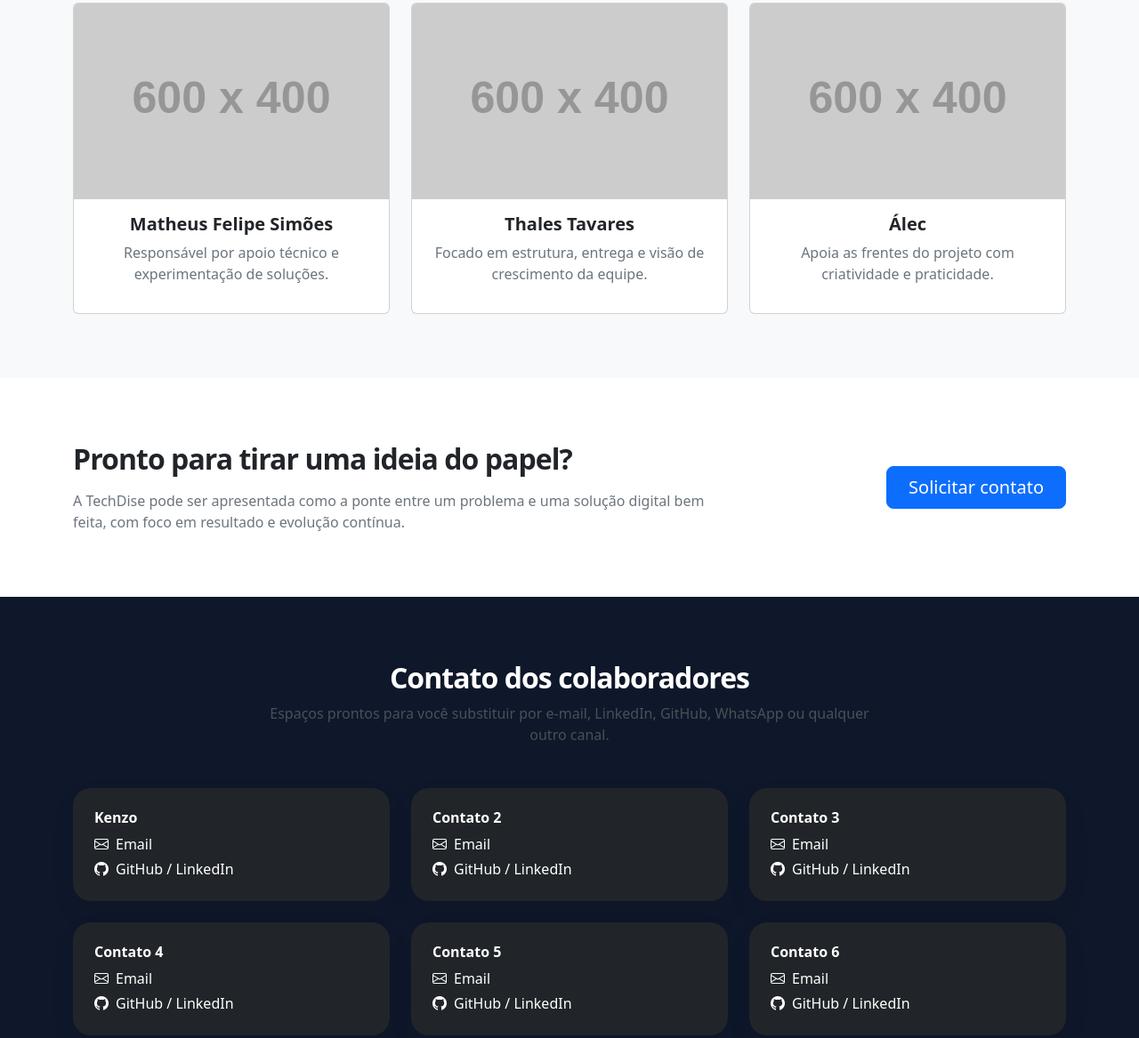
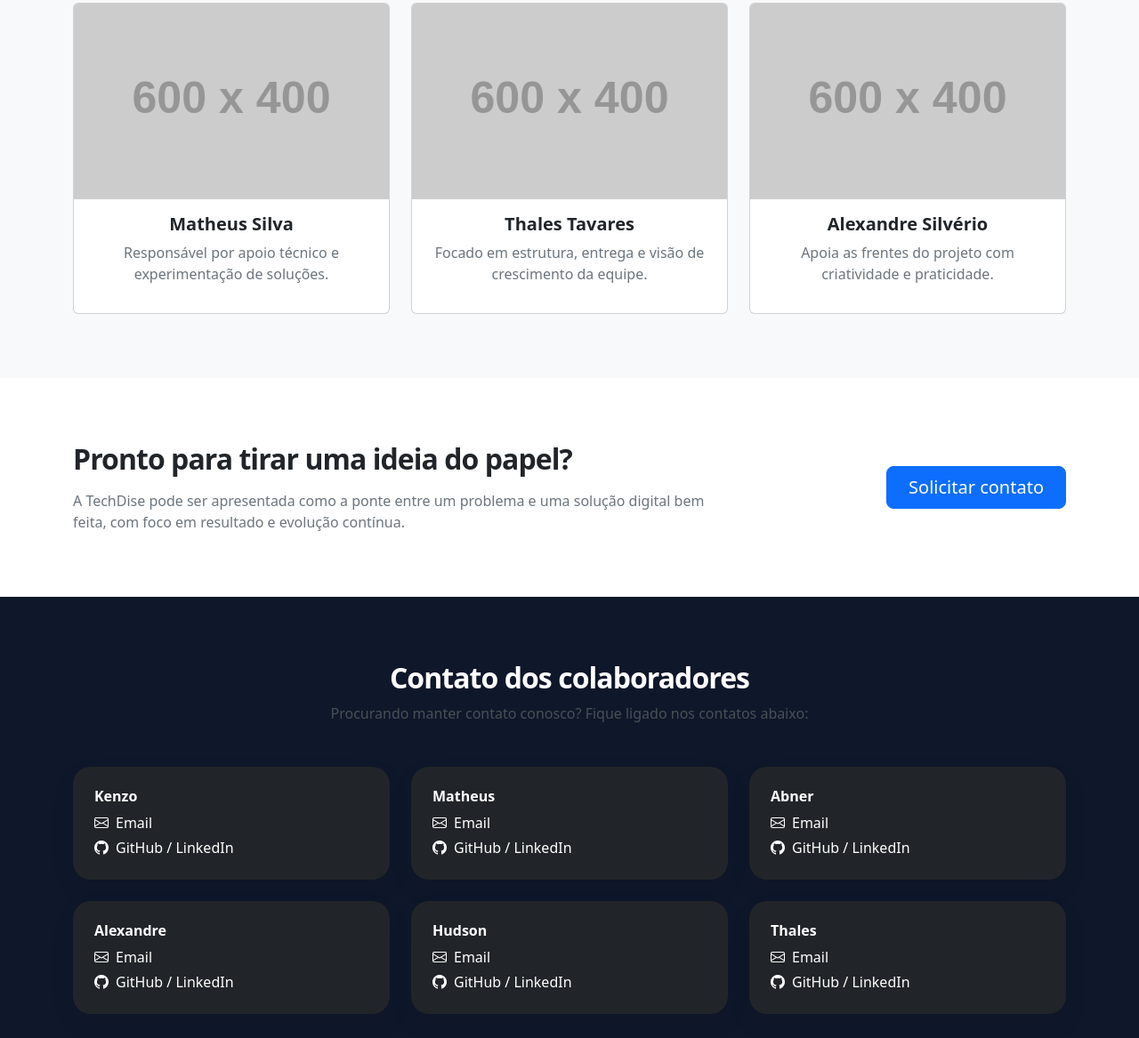
Before and after one commit to KenzoSenna/techdise, a plain HTML site: page index.html in a window 1280 px wide. Shown: the part 4765-5932 px from the top of the page at 89% size. Drawn offline with nearby package versions, Linux system fonts and the light colour scheme; placeholder pictures from the web are drawn by us.

Commit message:
fix: dados de homolog

```diff
--- a/index.html
+++ b/index.html
@@ -8,7 +8,7 @@
   <link href="https://cdn.jsdelivr.net/npm/bootstrap@5.3.2/dist/css/bootstrap.min.css" rel="stylesheet">
   <link href="https://cdn.jsdelivr.net/npm/bootstrap-icons@1.11.3/font/bootstrap-icons.css" rel="stylesheet">
   <link rel="stylesheet" href="styles/mandinga_paga_style.css">
-
+  <link rel="ico" href="">
 </head>
 <body>
 
@@ -296,21 +296,21 @@
           <div class="col-lg-4">
             <div class="testimonial-card bg-white p-4 h-100">
               <p class="mb-3">"Entrega rápida, comunicação clara e uma solução simples de usar. Ficou exatamente como precisávamos."</p>
-              <div class="fw-bold">Sou mediano 1</div>
+              <div class="fw-bold">Cleber</div>
               <small class="text-secondary">Gestão de serviços</small>
             </div>
           </div>
           <div class="col-lg-4">
             <div class="testimonial-card bg-white p-4 h-100">
               <p class="mb-3">"A equipe entendeu o problema e transformou a ideia em algo funcional sem enrolação."</p>
-              <div class="fw-bold">Sou feio 2</div>
+              <div class="fw-bold">Julio</div>
               <small class="text-secondary">Portal institucional</small>
             </div>
           </div>
           <div class="col-lg-4">
             <div class="testimonial-card bg-white p-4 h-100">
               <p class="mb-3">"O resultado final ficou organizado, bonito e com estrutura para crescer no futuro."</p>
-              <div class="fw-bold">Sou lindo 3</div>
+              <div class="fw-bold">Marco Aurélio, o imperador</div>
               <small class="text-secondary">Aplicação web</small>
             </div>
           </div>
@@ -337,7 +337,7 @@
             <div class="card team-card h-100">
               <img src="https://via.placeholder.com/600x400" class="card-img-top img-fluid" alt="Membro da equipe">
               <div class="card-body text-center">
-                <h5 class="fw-bold">Headson Baptist Brandon</h5>
+                <h5 class="fw-bold">Hudson Batista Brandão</h5>
                 <p class="text-secondary">Integrante da equipe focado em suporte, organização e desenvolvimento.</p>
               </div>
             </div>
@@ -346,7 +346,7 @@
             <div class="card team-card h-100">
               <img src="https://via.placeholder.com/600x400" class="card-img-top img-fluid" alt="Membro da equipe">
               <div class="card-body text-center">
-                <h5 class="fw-bold">Abner Abdel Abdur</h5>
+                <h5 class="fw-bold">Abner Arthur S.</h5>
                 <p class="text-secondary">Atua na construção e validação de ideias com foco em entrega prática.</p>
               </div>
             </div>
@@ -355,7 +355,7 @@
             <div class="card team-card h-100">
               <img src="https://via.placeholder.com/600x400" class="card-img-top img-fluid" alt="Membro da equipe">
               <div class="card-body text-center">
-                <h5 class="fw-bold">Matheus Felipe Simões</h5>
+                <h5 class="fw-bold">Matheus Silva</h5>
                 <p class="text-secondary">Responsável por apoio técnico e experimentação de soluções.</p>
               </div>
             </div>
@@ -373,7 +373,7 @@
             <div class="card team-card h-100">
               <img src="https://via.placeholder.com/600x400" class="card-img-top img-fluid" alt="Membro da equipe">
               <div class="card-body text-center">
-                <h5 class="fw-bold">Álec</h5>
+                <h5 class="fw-bold">Alexandre Silvério</h5>
                 <p class="text-secondary">Apoia as frentes do projeto com criatividade e praticidade.</p>
               </div>
             </div>
@@ -401,7 +401,7 @@
     <div class="container py-4">
       <div class="text-center mb-5">
         <h2 class="section-title">Contato dos colaboradores</h2>
-        <p class="section-subtitle text-light-emphasis">Espaços prontos para você substituir por e-mail, LinkedIn, GitHub, WhatsApp ou qualquer outro canal.</p>
+        <p class="section-subtitle text-light-emphasis">Procurando manter contato conosco? Fique ligado nos contatos abaixo:</p>
       </div>
 
       <div class="row g-4">
@@ -414,35 +414,35 @@
         </div>
         <div class="col-12 col-sm-6 col-lg-4">
           <div class="card contact-card p-4 h-100 bg-dark text-white">
-            <h6 class="fw-bold">Contato 2</h6>
+            <h6 class="fw-bold">Matheus</h6>
             <p class="mb-1"><i class="bi bi-envelope me-2"></i>Email</p>
             <p class="mb-0"><i class="bi bi-github me-2"></i>GitHub / LinkedIn</p>
           </div>
         </div>
         <div class="col-12 col-sm-6 col-lg-4">
           <div class="card contact-card p-4 h-100 bg-dark text-white">
-            <h6 class="fw-bold">Contato 3</h6>
+            <h6 class="fw-bold">Abner</h6>
             <p class="mb-1"><i class="bi bi-envelope me-2"></i>Email</p>
             <p class="mb-0"><i class="bi bi-github me-2"></i>GitHub / LinkedIn</p>
           </div>
         </div>
         <div class="col-12 col-sm-6 col-lg-4">
           <div class="card contact-card p-4 h-100 bg-dark text-white">
-            <h6 class="fw-bold">Contato 4</h6>
+            <h6 class="fw-bold">Alexandre</h6>
             <p class="mb-1"><i class="bi bi-envelope me-2"></i>Email</p>
             <p class="mb-0"><i class="bi bi-github me-2"></i>GitHub / LinkedIn</p>
           </div>
         </div>
         <div class="col-12 col-sm-6 col-lg-4">
           <div class="card contact-card p-4 h-100 bg-dark text-white">
-            <h6 class="fw-bold">Contato 5</h6>
+            <h6 class="fw-bold">Hudson</h6>
             <p class="mb-1"><i class="bi bi-envelope me-2"></i>Email</p>
             <p class="mb-0"><i class="bi bi-github me-2"></i>GitHub / LinkedIn</p>
           </div>
         </div>
         <div class="col-12 col-sm-6 col-lg-4">
           <div class="card contact-card p-4 h-100 bg-dark text-white">
-            <h6 class="fw-bold">Contato 6</h6>
+            <h6 class="fw-bold">Thales</h6>
             <p class="mb-1"><i class="bi bi-envelope me-2"></i>Email</p>
             <p class="mb-0"><i class="bi bi-github me-2"></i>GitHub / LinkedIn</p>
           </div>
```
Also changed, not shown: images/android-chrome-192x192.png (added), images/android-chrome-512x512.png (added), images/apple-touch-icon.png (added), images/favicon-16x16.png (added), images/favicon-32x32.png (added), images/favicon.ico (added), images/site.webmanifest (added).
